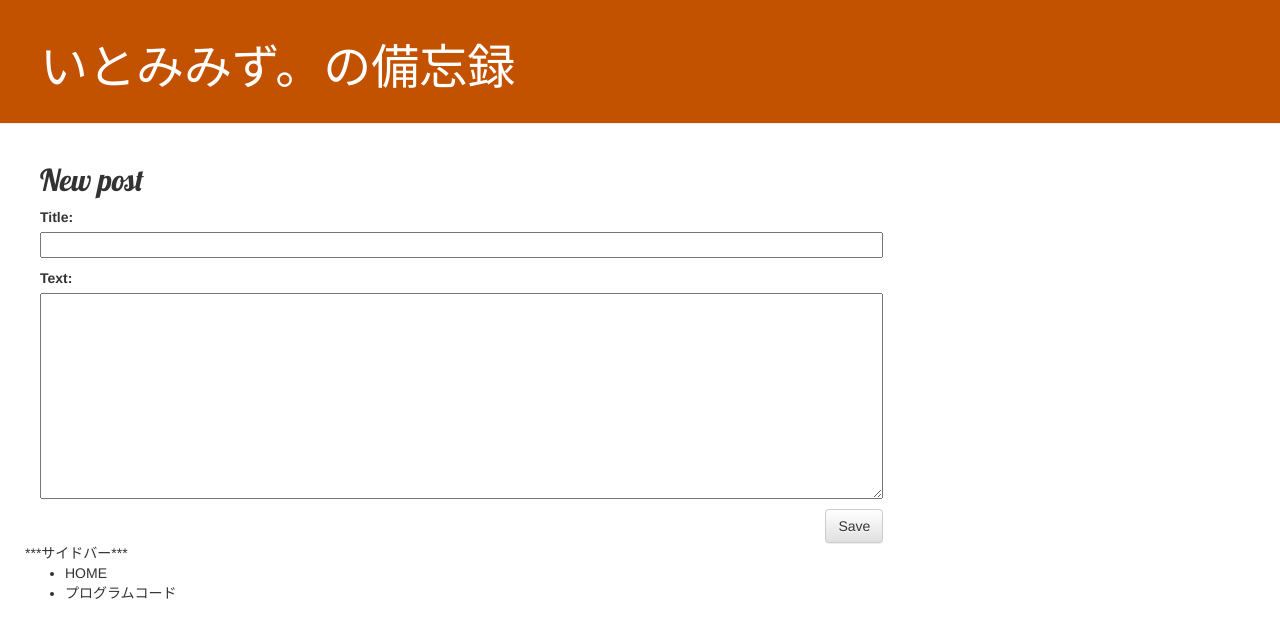
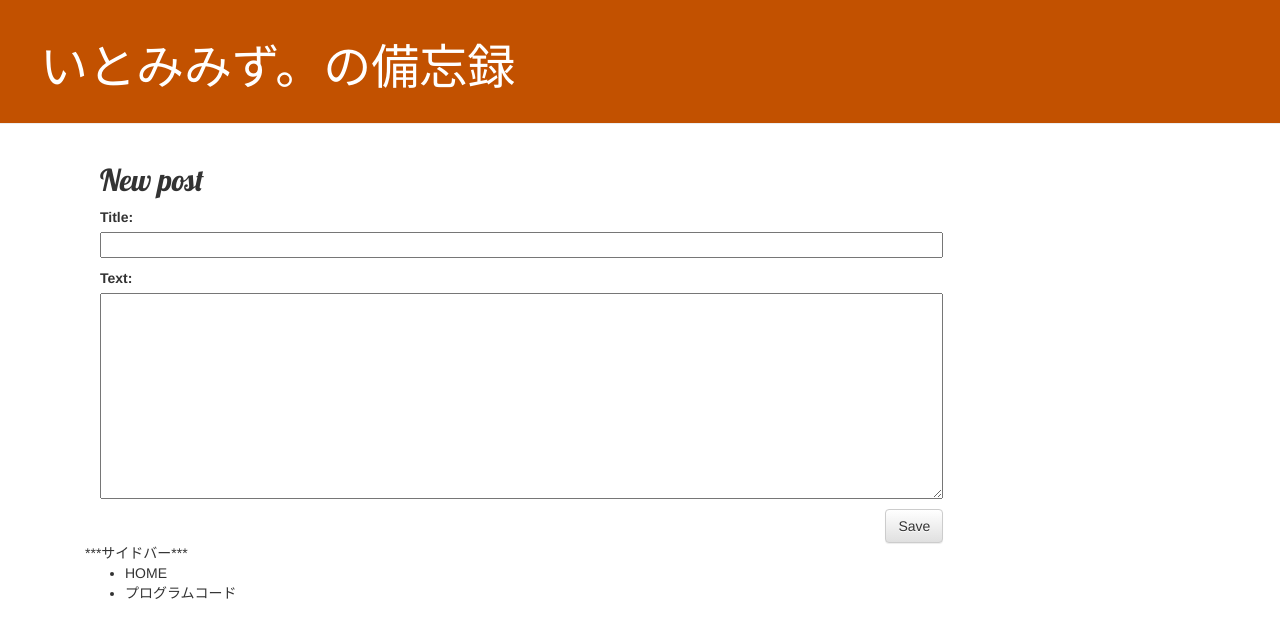
Before and after one commit to itmmz/blog-second, a Django app: page /post/new/ in a window 1280 px wide; the page is wider, and only the part inside the window is pictured. Shown: the top 638 px of that part. Run offline with Django 3.2, Linux system fonts and the light colour scheme; some libraries are stand-ins or nearby versions.

Commit message:
Added views to create/edit blog post inside the site.

```diff
--- a/blog/static/css/blog.css
+++ b/blog/static/css/blog.css
@@ -11,7 +11,7 @@
 }
 
 .wrapper {
-    margin-left: 40px;
+    margin-left: 100px;
     position: relative;
     width: 100%;
     padding: 0;
```
